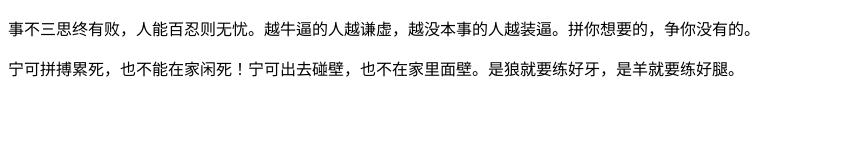
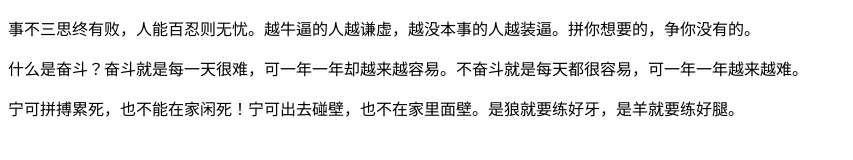
Before and after one commit to whiltli/cs1801, a plain HTML site: page index.html in a window 1280 px wide. Shown: the whole page, without its empty margins (0-853 px from the left). Drawn offline with Linux system fonts and the light colour scheme.

Commit message:
李四修改

```diff
--- a/index.html
+++ b/index.html
@@ -6,6 +6,7 @@
 	</head>
 	<body>
 		<p>事不三思终有败，人能百忍则无忧。越牛逼的人越谦虚，越没本事的人越装逼。拼你想要的，争你没有的。</p>
+		<p>什么是奋斗？奋斗就是每一天很难，可一年一年却越来越容易。不奋斗就是每天都很容易，可一年一年越来越难。</p>
 		<p>宁可拼搏累死，也不能在家闲死！宁可出去碰壁，也不在家里面壁。是狼就要练好牙，是羊就要练好腿。</p>
 	</body>
 </html>
```
